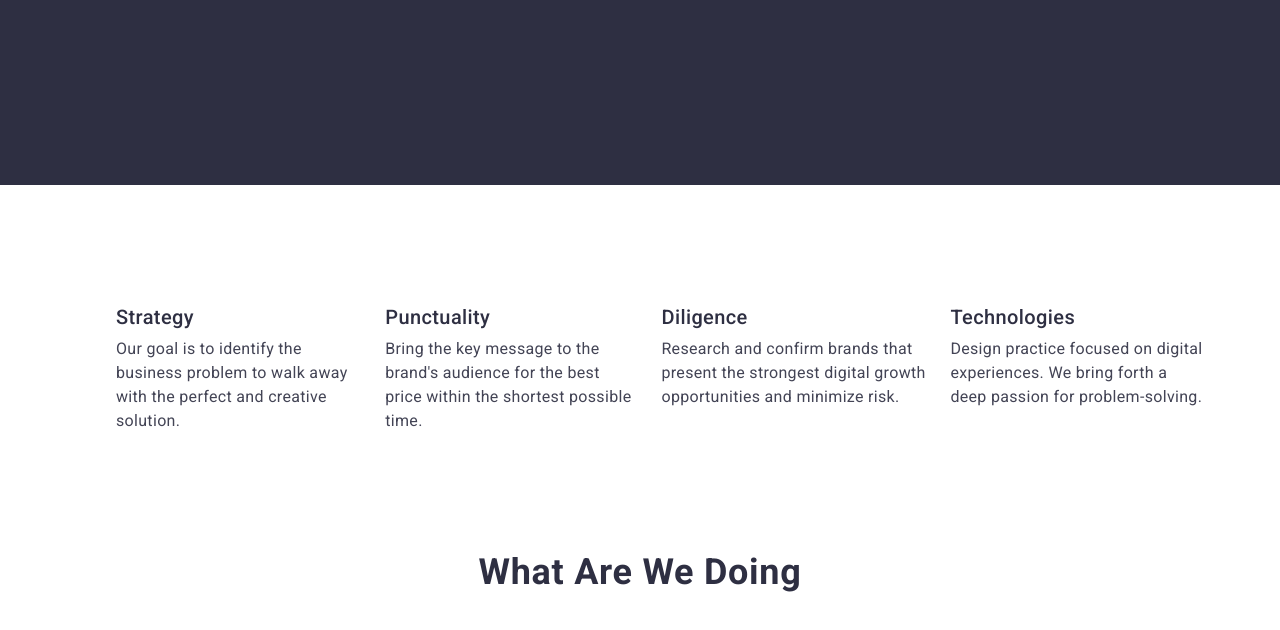
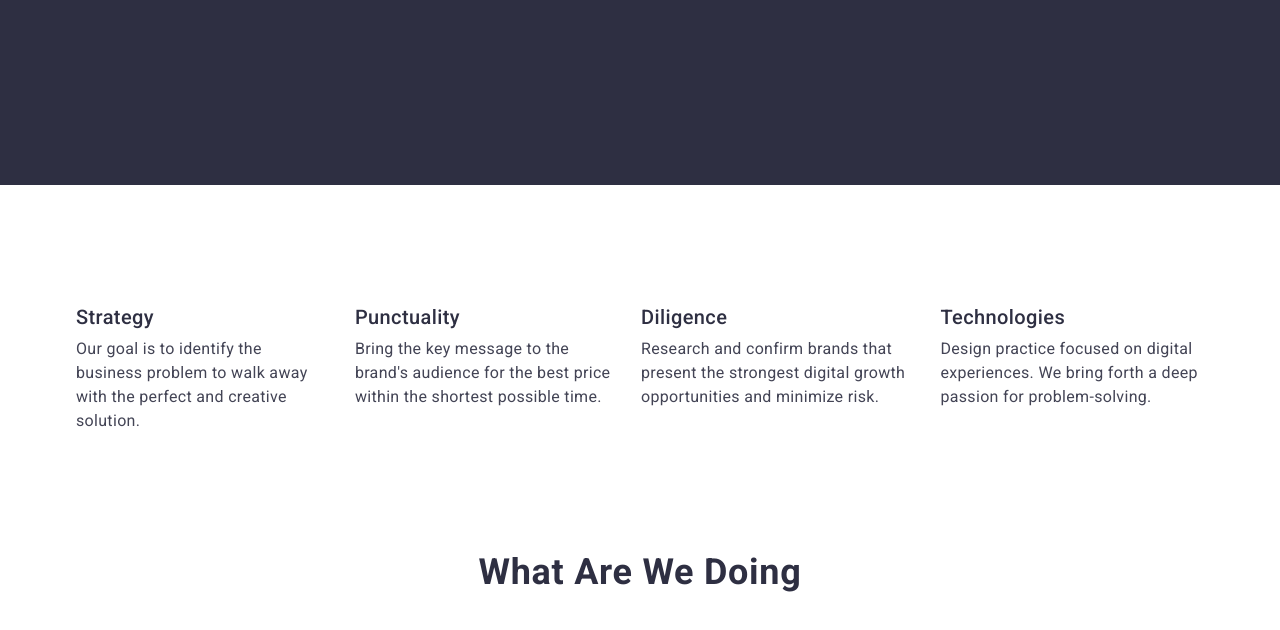
Before and after one commit to Viktor363/goit-markup-hw-03, a plain HTML site: page index.html in a window 1280 px wide. Shown: the part 464-1094 px from the top of the page. Drawn offline with nearby package versions, Linux system fonts and the light colour scheme.

Commit message:
grrrrrrrrrh

```diff
--- a/css/styles.css
+++ b/css/styles.css
@@ -177,6 +177,8 @@ body {
    list-style: none;
    display: flex;
    gap: 24px;
+   margin: 0;
+   padding-left: 0;
 
  }
  .section-title-list {
@@ -193,7 +195,8 @@ body {
       line-height: 1.5;
       letter-spacing: 0.02em;
       color: var(--black-contacts-color);
-
+      margin: 0;
+         padding-left: 0;
 
    }
    /* Section 3 */
```
